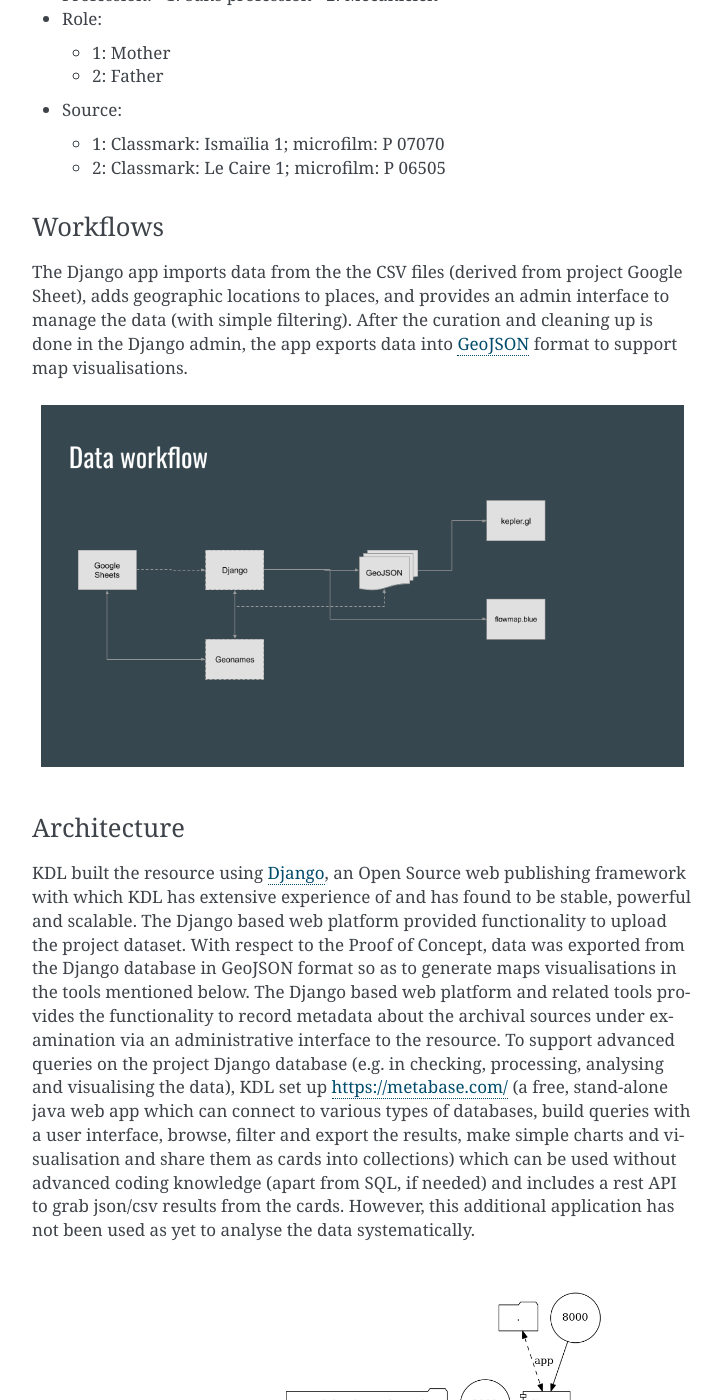
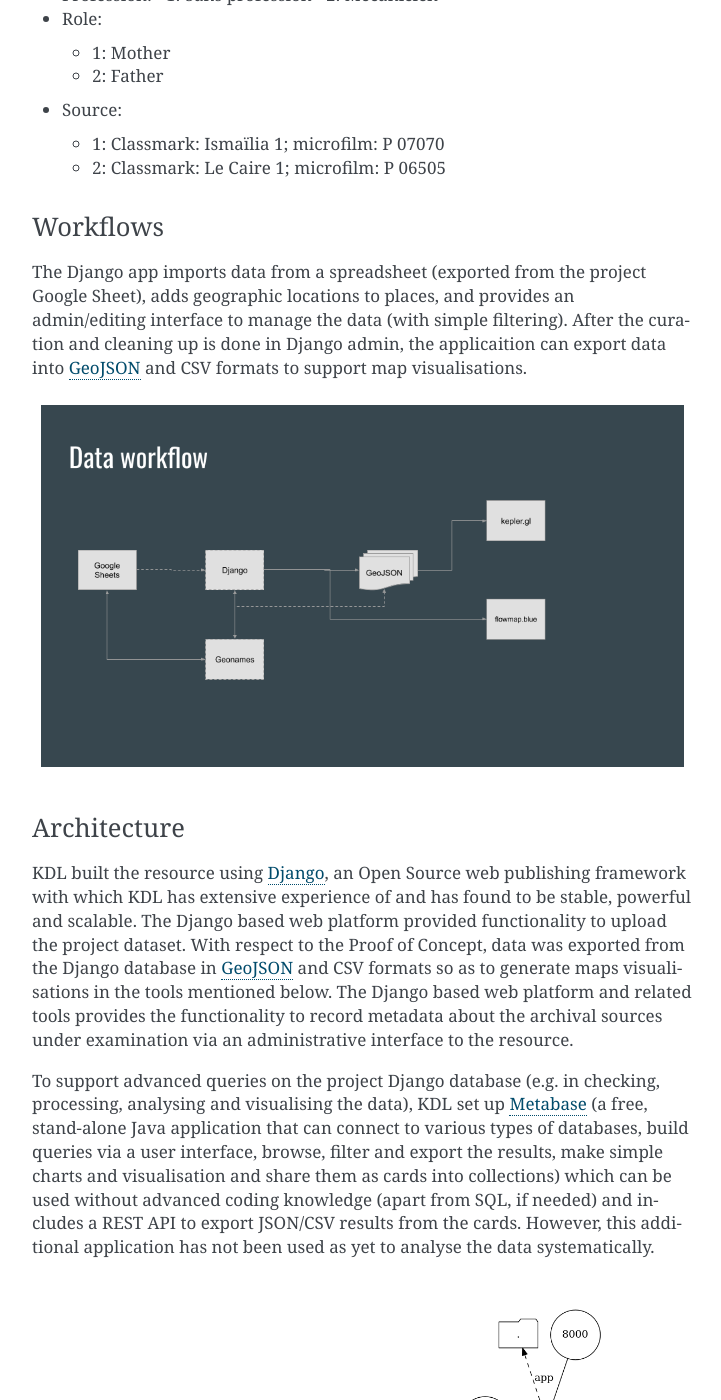
Before and after one commit to kingsdigitallab/etat-civil-django, a Sphinx documentation site: the page built from docs/technical-overview.rst, in a window 1280 px wide and 1400 px high, scrolled down 1916 px. Shown: the whole window, without its empty margins (388-1109 px from the left). Built offline with Sphinx 7.4.7, drawn with Linux system fonts in a browser that asks for light colours; some of the changed text lies outside the part shown.

Commit message:
👌 Improve: Minor edits.

```diff
--- a/CHANGELOG.rst
+++ b/CHANGELOG.rst
@@ -20,8 +20,8 @@ Fixed
 
 Added
 ~~~~~
-* Text under data model, workflow, architecture and design process
-* Image under workflow
+* Text under data model, workflow, architecture and design process.
+* Image under workflow.
 
 
 [0.4.0] - 2020-04-20
--- a/docs/technical-overview.rst
+++ b/docs/technical-overview.rst
@@ -93,9 +94,15 @@ Below is an example of how the model is used to record information on one deed (
   - 1: Classmark: Ismaïlia 1; microfilm: P 07070
   - 2: Classmark: Le Caire 1; microfilm: P 06505
 
+
 Workflows
 ^^^^^^^^^
-The Django app imports data from the the CSV files (derived from project Google Sheet), adds geographic locations to places, and provides an admin interface to manage the data (with simple filtering). After the curation and cleaning up is done in the Django admin, the app exports data into GeoJSON_ format to support map visualisations.
+
+The Django app imports data from a spreadsheet (exported from the project Google Sheet),
+adds geographic locations to places, and provides an admin/editing interface to manage
+the data (with simple filtering). After the curation and cleaning up is done in Django
+admin, the applicaition can export data into GeoJSON_ and CSV formats to support map
+visualisations.
 
 .. figure:: _images/data-workflow.png
     :align: center
@@ -103,12 +110,27 @@ The Django app imports data from the the CSV files (derived from project Google
     :figclass: align-center
     :width: 100%
 
-.. _GeoJSON: https://tools.ietf.org/html/rfc7946
 
 Architecture
 ^^^^^^^^^^^^
-KDL built the resource using Django_, an Open Source web publishing framework with which KDL has extensive experience of and has found to be stable, powerful and scalable. The Django based web platform provided functionality to upload the project dataset. With respect to the Proof of Concept, data was exported from the Django database in GeoJSON format so as to generate maps visualisations in the tools mentioned below. The Django based web platform and related tools provides the functionality to record metadata about the archival sources under examination via an administrative interface to the resource.
-To support advanced queries on the project Django database (e.g. in checking, processing, analysing and visualising the data), KDL set up https://metabase.com/ (a free, stand-alone java web app which can connect to various types of databases, build queries with a user interface, browse, filter and export the results, make simple charts and visualisation and share them as cards into collections) which can be used without advanced coding knowledge (apart from SQL, if needed) and includes a rest API to grab json/csv results from the cards. However, this additional application has not been used as yet to analyse the data systematically.
+
+KDL built the resource using Django_, an Open Source web publishing framework with
+which KDL has extensive experience of and has found to be stable, powerful and
+scalable. The Django based web platform provided functionality to upload the project
+dataset. With respect to the Proof of Concept, data was exported from the Django
+database in GeoJSON_ and CSV formats so as to generate maps visualisations in the tools
+mentioned below. The Django based web platform and related tools provides the
+functionality to record metadata about the archival sources under examination via an
+administrative interface to the resource.
+
+To support advanced queries on the project Django database (e.g. in checking,
+processing, analysing and visualising the data), KDL set up Metabase_ (a
+free, stand-alone Java application that can connect to various types of databases, build
+queries via a user interface, browse, filter and export the results, make simple
+charts and visualisation and share them as cards into collections) which can be used
+without advanced coding knowledge (apart from SQL, if needed) and includes a REST API
+to export JSON/CSV results from the cards. However, this additional application has not
+been used as yet to analyse the data systematically.
 
 .. figure:: _images/docker-local.png
     :align: center
```
Also changed, not shown: other parts of docs/technical-overview.rst (+18 -7 lines).
